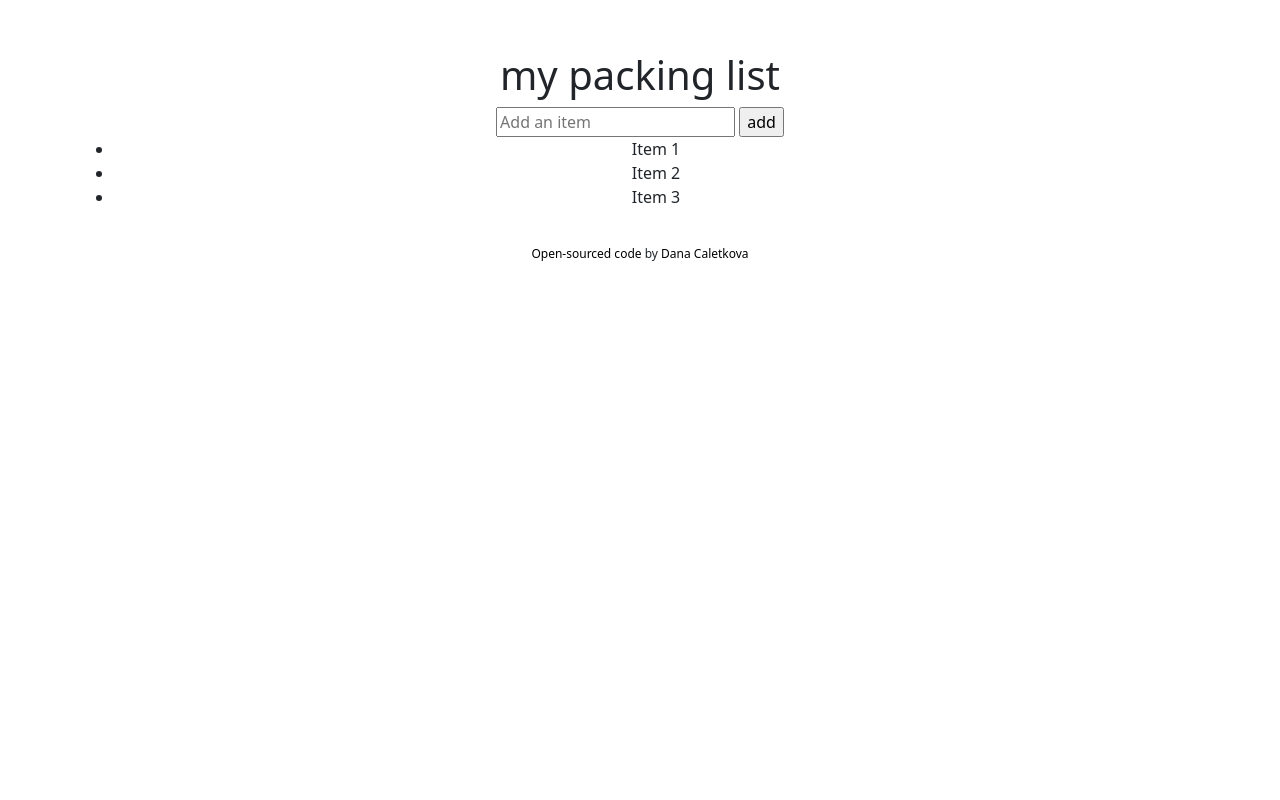
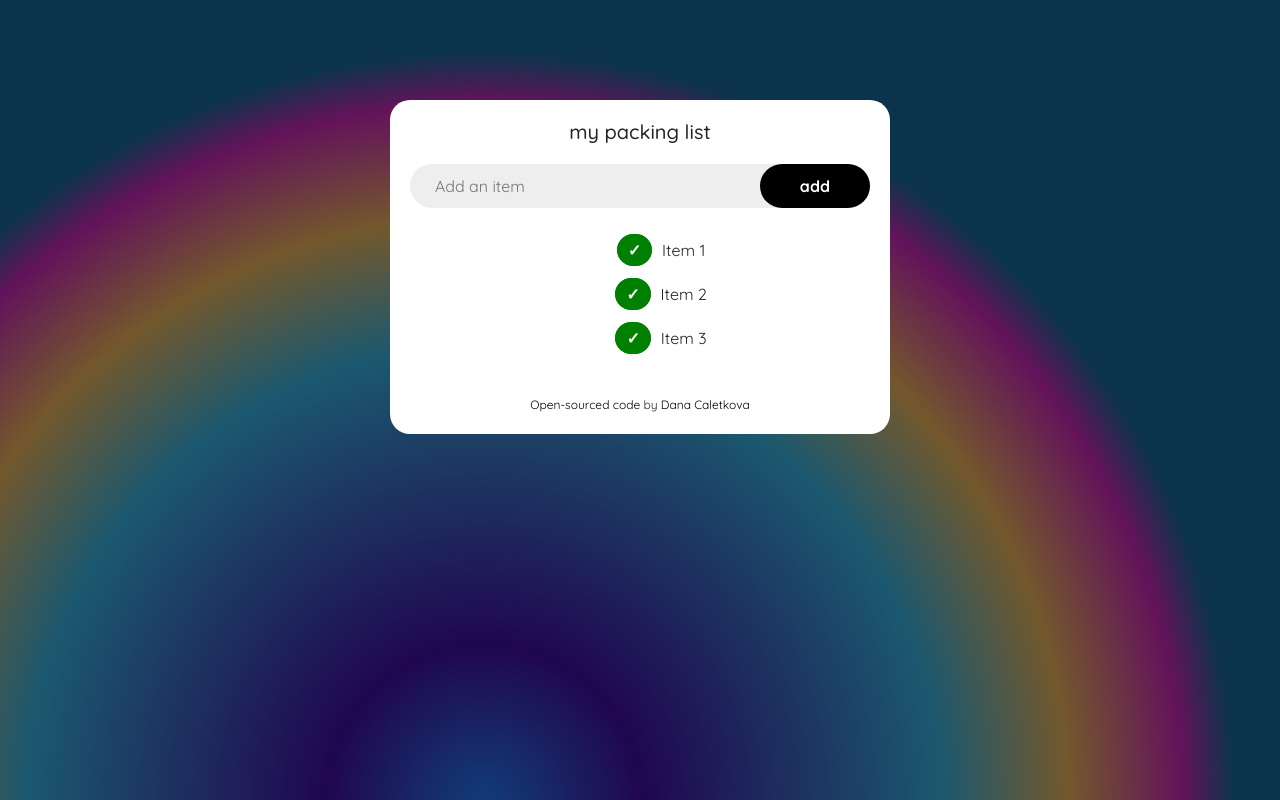
Before and after one commit to danacaletkova/tick-pack-go, a plain HTML site: page index.html in a window 1280 px wide. Drawn offline with nearby package versions, Linux system fonts and the light colour scheme.

Commit message:
Add styling

```diff
--- a/styles.css
+++ b/styles.css
@@ -1,39 +1,83 @@
 body {
+  font-family: "Quicksand", sans-serif;
   text-align: center;
-  padding: 4%;
-  width: 100vw;
-  height: 100vh;
+  min-height: 100vh;
+  padding: 50px 25px;
+  background: radial-gradient(
+    780px at 37.8% 100.3%,
+    rgb(19, 55, 115) 2.2%,
+    rgb(32, 7, 80) 20.2%,
+    rgb(27, 88, 111) 58.6%,
+    rgb(115, 88, 44) 75%,
+    rgb(99, 19, 90) 89.6%,
+    rgb(12, 51, 76) 96.1%
+  );
 }
 
-.btn {
-  border: 1px solid #ddd;
-  border-radius: 10px;
-  padding: 5px 15px;
-  margin: 10px;
+.container {
+  background: #fff;
+  padding: 20px;
+  margin: 50px auto;
+  max-width: 500px;
+  border-radius: 20px;
+}
+h1 {
+  font-size: 20px;
 }
 
-.list {
-  border: 1px solid black;
-  border-radius: 10px;
-  width: 50%;
-  margin: 0 auto;
+form {
+  display: flex;
+  justify-content: space-between;
+  border-radius: 30px;
+  background: #eee;
+  margin: 20px 0;
 }
 
-.list-item {
+.input-text {
+  flex: 1;
+  border: none;
+  outline: none;
+  background: transparent;
+  padding: 0 25px;
+}
+
+.input-submit {
+  border: none;
+  outline: none;
+  color: white;
+  background: black;
+  border-radius: 30px;
+  padding: 10px 40px;
+  font-weight: 900;
+}
+
+ul li {
+  list-style: none;
   padding: 10px;
+  user-select: none;
+  cursor: pointer;
+}
+
+ul li::before {
+  content: "✓";
+  font-weight: 900;
+  border: 1px solid green;
+  border-radius: 400px;
+  color: white;
+  background: green;
   margin: 10px;
-  border: 1px solid #ddd;
-  border-radius: 10px;
+  padding: 5px 10px;
 }
 
 footer {
-  padding: 20px;
+  padding: 20px 10px 0 10px;
   font-size: 12px;
 }
 
 footer a {
   color: #000;
   text-decoration: none;
+  transition: all 150ms ease;
 }
 
 footer a:hover {
```
